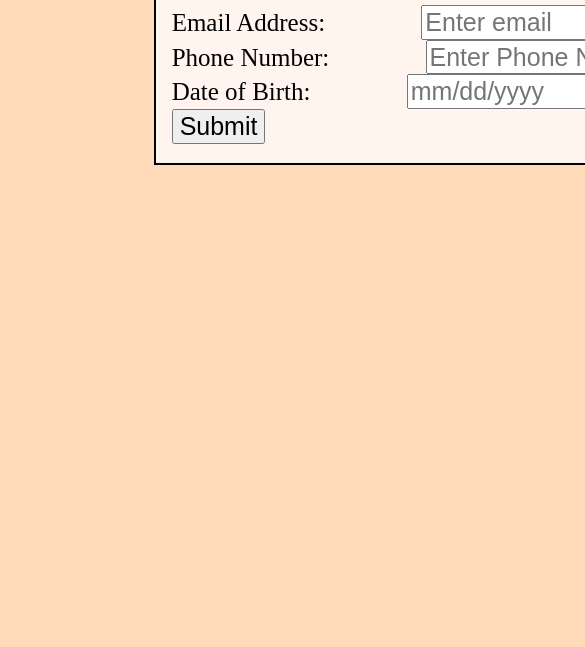
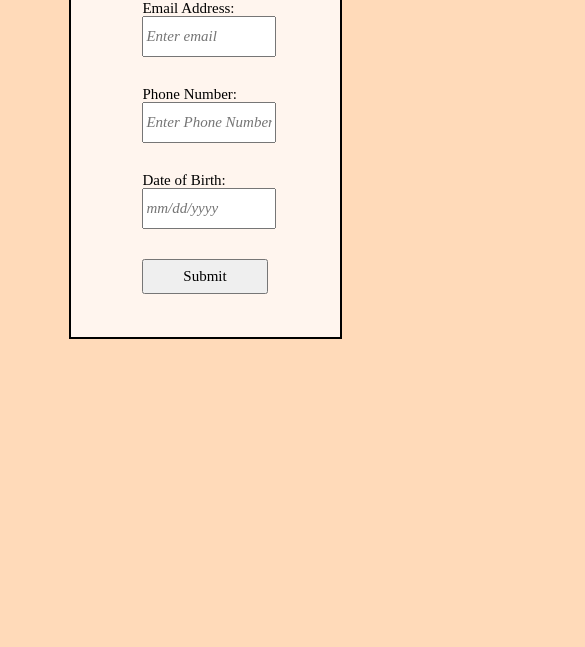
Before and after one commit to OlemehaTech/Lab2, a plain HTML site: page index.html in a window 390 px wide. Shown: the part 197-844 px from the top of the page, 585 px wide, since content can reach past the window. Drawn offline with Linux system fonts and the light colour scheme.

Commit message:
added media queries for mobile sized phone.

```diff
--- a/css/screen.css
+++ b/css/screen.css
@@ -1,17 +1,16 @@
 body{
 	font-family: "Times New Roman", Times, serif;
-	width: 960px;
+	margin: 0 auto;
 	background: PeachPuff;
 }
 
 header{
 	width: 100%;
-
 }
 header h1{
 	margin:  1em auto;
 	text-align: center;
-	font-size: 40px;
+	font-size: 35px;
 }
 #wrapper{
 	width: 70%;
@@ -20,11 +19,11 @@ header h1{
 	padding: 10px;
 }
 form{
-	font-size: 25px;
+	font-size: 15px;
 
 }
 legend{
-	font-size: 35px;
+	font-size: 25px;
 	text-align: center;
 	width: 50%;
 	border:  4px solid black;
@@ -35,7 +34,44 @@ fieldset{
 	border: 2px solid black;
 	margin: 0 auto;
 	background: seashell;
+	height: 400px;
 }
 label{
-	margin-right: 90px;
+	width:50%;
+	margin-left: 25%;
+	margin-right: 25%;
+	display: block;
 }
+input{
+	margin-bottom: 30px;
+	width: 50%;
+	margin-left: 25%;
+	margin-right: 25%;
+	font-family: "Times New Roman", Times, serif;
+	font-style: italic;
+	height: 35px;
+}
+#submitButton{
+	font-family: "Times New Roman", Times, serif;
+	font-style: normal;
+	width: 50%;
+	margin-left: 25%;
+	margin-right: 25%;
+}
+
+@media screen and (min-width:  480px){
+	header h1{
+		font-size: 40px;
+	}
+	form{
+		font-size: 25px;
+
+	}
+	legend{
+		font-size: 30px;
+
+	}
+	fieldset{
+		height: 450px;
+	}
+}
```
Also changed, not shown: index.html (+1 -1 lines).
